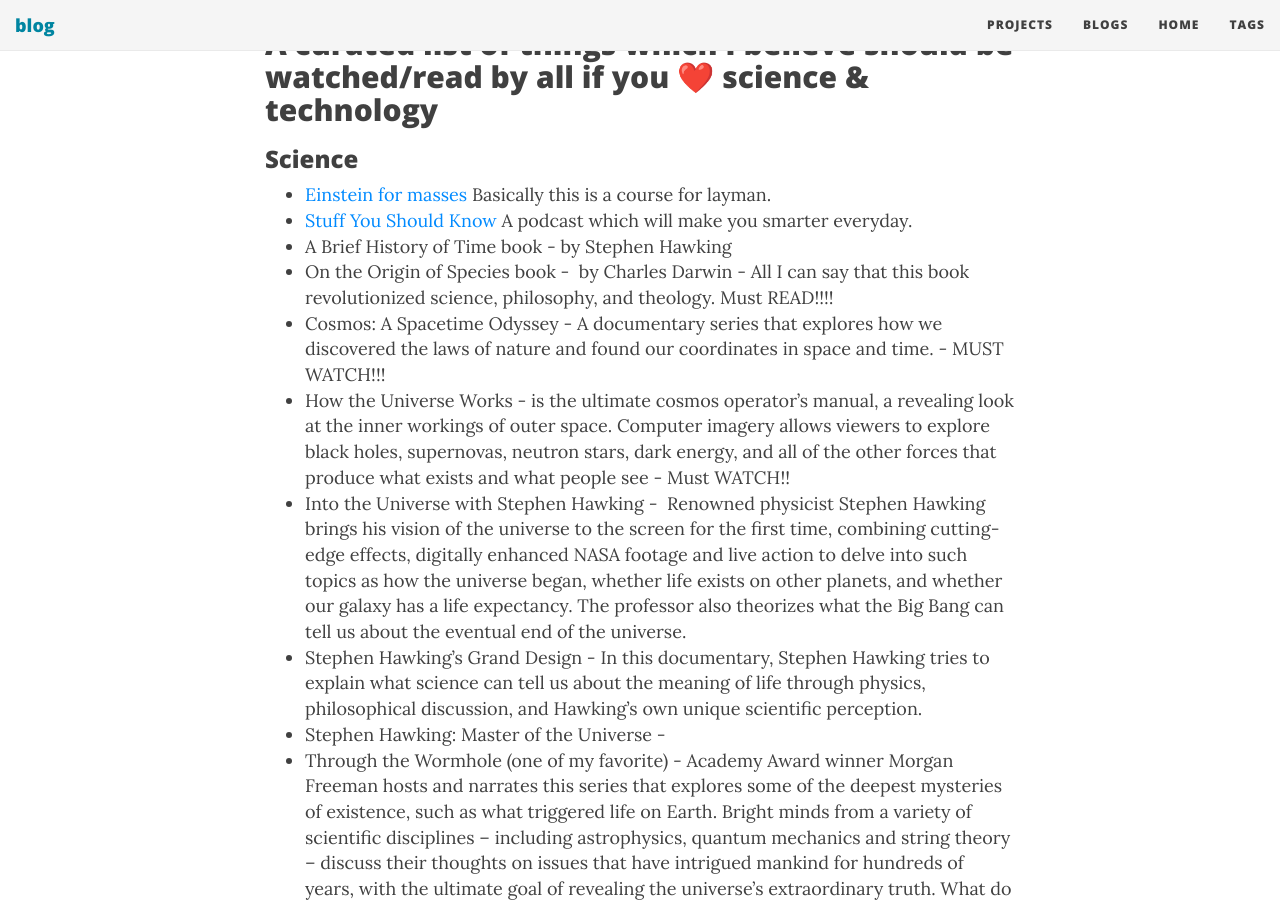
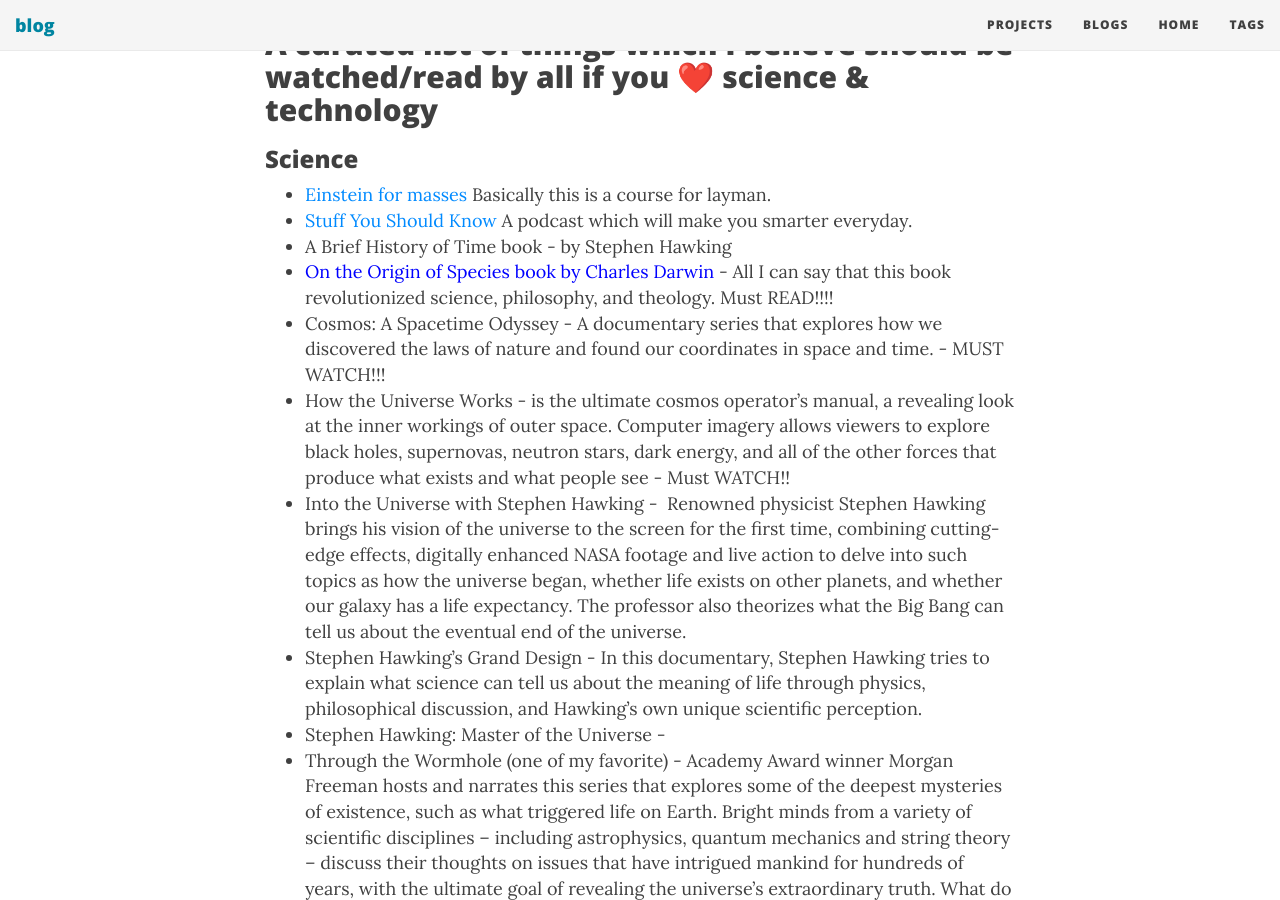
Before and after one commit to themayursinha/blog, a Jekyll site: the page built from _posts/2021-07-13-Things-people-should-read-watch.md, in a window 1280 px wide and 900 px high, scrolled down 344 px. Built offline with Jekyll 4.4.1, drawn with Linux system fonts in a browser that asks for light colours; nearby versions of some CDN libraries; library files that are not in the unit come from our copies; comment, search, counter and statistics services are not loaded.

Commit message:
adding color

```diff
--- a/_posts/2021-07-13-Things-people-should-read-watch.md
+++ b/_posts/2021-07-13-Things-people-should-read-watch.md
@@ -12,7 +12,7 @@
  * [Einstein for masses](https://www.youtube.com/watch?v=3enwR6e9V9A) Basically this is a course for layman.
  * [Stuff You Should Know](http://www.stuffyoushouldknow.com/) A podcast which will make you smarter everyday.
  * A Brief History of Time book - by Stephen Hawking
- * On the Origin of Species book -  by Charles Darwin - All I can say that this book revolutionized science, philosophy, and theology. Must READ!!!!
+ * <span style="color:blue">On the Origin of Species book by Charles Darwin</span> - All I can say that this book revolutionized science, philosophy, and theology. Must READ!!!!
  * Cosmos: A Spacetime Odyssey - A documentary series that explores how we discovered the laws of nature and found our coordinates in space and time. - MUST WATCH!!!
  * How the Universe Works - is the ultimate cosmos operator's manual, a revealing look at the inner workings of outer space. Computer imagery allows viewers to explore black holes, supernovas, neutron stars, dark energy, and all of the other forces that produce what exists and what people see - Must WATCH!!
  * Into the Universe with Stephen Hawking -  Renowned physicist Stephen Hawking brings his vision of the universe to the screen for the first time, combining cutting-edge effects, digitally enhanced NASA footage and live action to delve into such topics as how the universe began, whether life exists on other planets, and whether our galaxy has a life expectancy. The professor also theorizes what the Big Bang can tell us about the eventual end of the universe.
```
